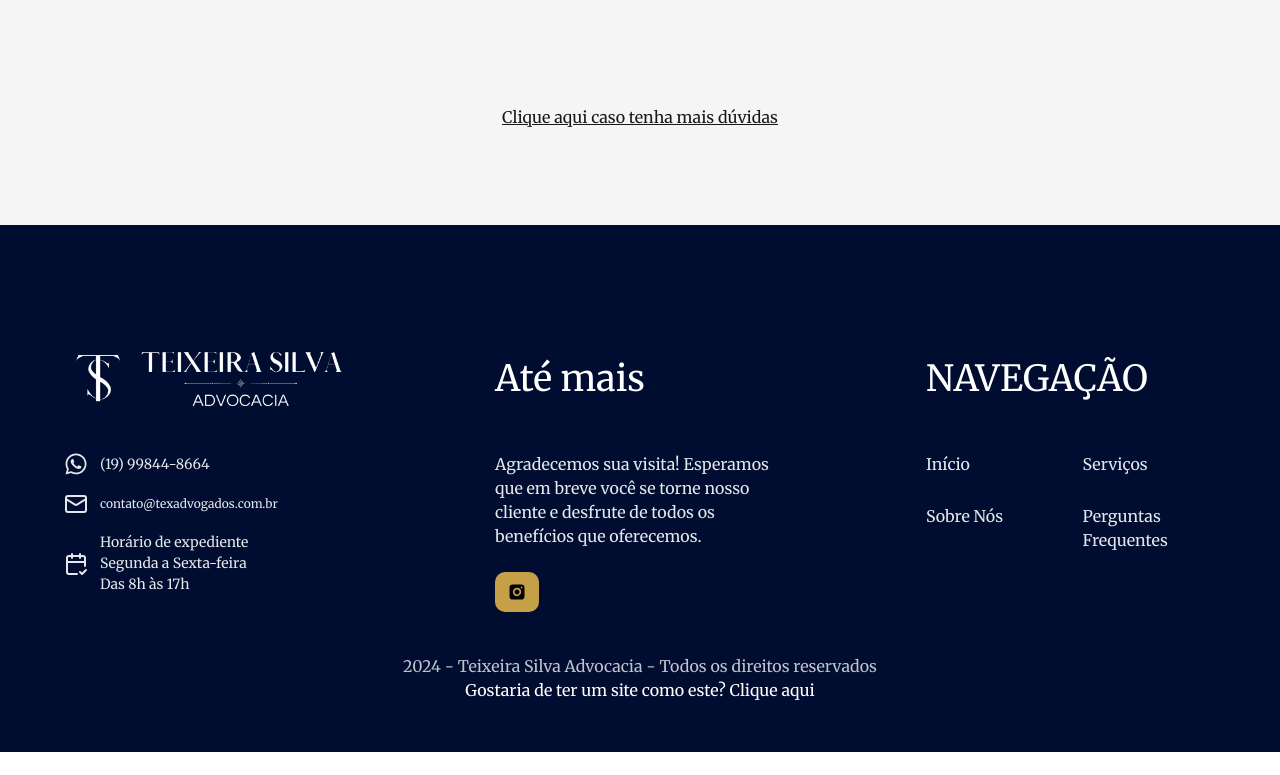
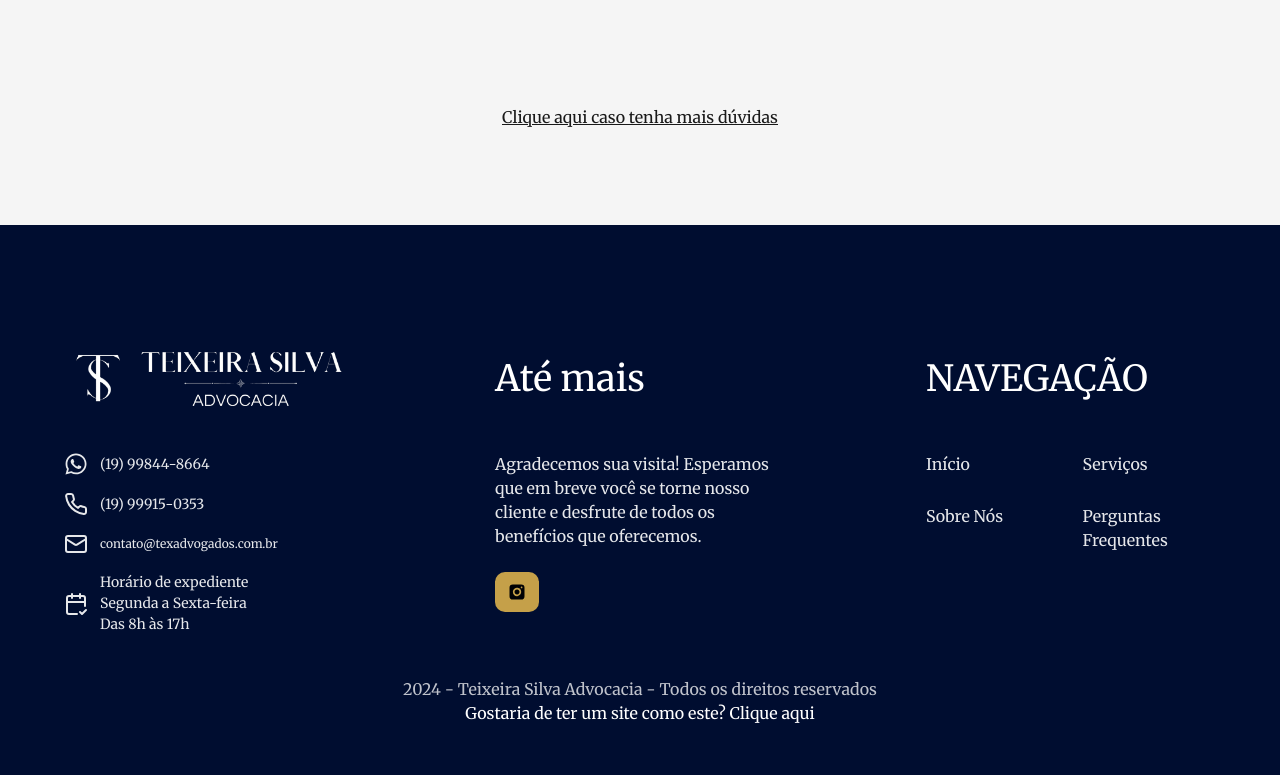
Before and after one commit to EdisonMatos/LP-Tiago-Teixeira, a React (Vite) app: page / in a window 1280 px wide. Shown: the part 5516-6291 px from the top of the page. Before the commit the page ends 6268 px from the top, so only its background shows below. Built offline with nearby package versions, Linux system fonts and the light colour scheme; no server answers; a web font is replaced by a local one; what tailwindcss-gradients would draw is missing.

Commit message:
feat: Atualiza número no footer

```diff
--- a/src/components/sections/FooterSocial.jsx
+++ b/src/components/sections/FooterSocial.jsx
@@ -51,6 +51,25 @@
                   >
                     {content.texts.infos.phone}
                   </a>
+                </div>
+              </MotionDivDownToUp>
+              <MotionDivDownToUp>
+                <div className="flex full gap-x-[12px] items-center opacity-90">
+                  <svg
+                    xmlns="http://www.w3.org/2000/svg"
+                    width="24"
+                    height="24"
+                    viewBox="0 0 24 24"
+                    fill="none"
+                    stroke="currentColor"
+                    stroke-width="2"
+                    stroke-linecap="round"
+                    stroke-linejoin="round"
+                    class="lucide lucide-phone"
+                  >
+                    <path d="M22 16.92v3a2 2 0 0 1-2.18 2 19.79 19.79 0 0 1-8.63-3.07 19.5 19.5 0 0 1-6-6 19.79 19.79 0 0 1-3.07-8.67A2 2 0 0 1 4.11 2h3a2 2 0 0 1 2 1.72 12.84 12.84 0 0 0 .7 2.81 2 2 0 0 1-.45 2.11L8.09 9.91a16 16 0 0 0 6 6l1.27-1.27a2 2 0 0 1 2.11-.45 12.84 12.84 0 0 0 2.81.7A2 2 0 0 1 22 16.92z" />
+                  </svg>
+                  (19) 99915-0353
                 </div>
               </MotionDivDownToUp>
               <MotionDivDownToUp>
```
